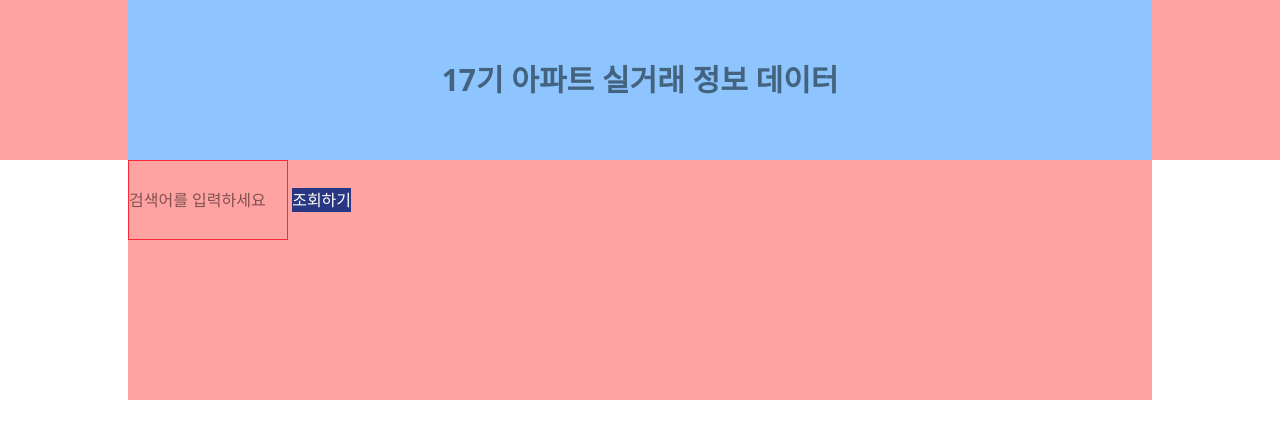
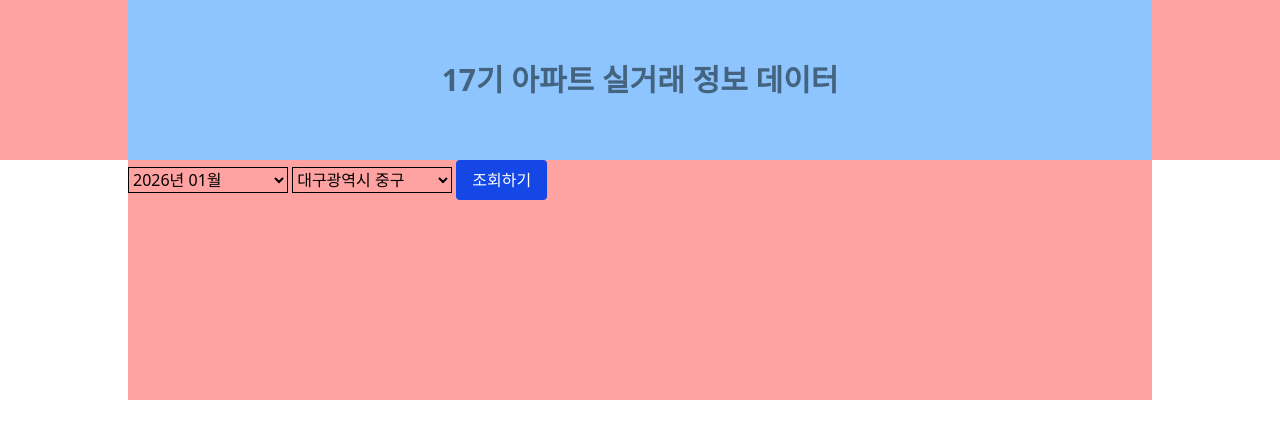
Before and after one commit to baegeunwoo/17-apt-api, a Flask app: page / in a window 1280 px wide. Shown: the top 439 px of the page. Run offline with Flask 3, Linux system fonts and the light colour scheme.

Commit message:
0715 14:18

```diff
--- a/app.py
+++ b/app.py
@@ -1,4 +1,6 @@
-from flask import Flask, render_template
+from flask import Flask, render_template, request
+from scrapper import fetch_apt_trade
+
 
 app = Flask(__name__)
 app.config["TEMPLATES_AUTO_RELOAD"]
@@ -8,10 +10,13 @@ def home():
     return render_template("index.html")
 
 
-@app.route("/hello")
-def hello():
-    return "Hello Flask!"
+@app.route("/search")
+def search():
+    DEAL_YMD = request.args.get("DEAL_YMD")
+    LAWD_CD = request.args.get("LAWD_CD")
+    results = fetch_apt_trade(LAWD_CD, DEAL_YMD)
 
+    return render_template("search.html", results=results)
 
 
 if __name__ == "__main__":
--- a/scrapper.py
+++ b/scrapper.py
@@ -6,7 +6,7 @@ from dotenv import load_dotenv
 load_dotenv()
 SERVICE_KEY = os.getenv("SERVICE_KEY")
 
-def fetch_apt_trade(DEAL_YMD,LAWD_CD):
+def fetch_apt_trade(LAWD_CD,DEAL_YMD):
 
     URL = "https://apis.data.go.kr/1613000/RTMSDataSvcAptTrade/getRTMSDataSvcAptTrade"
 
@@ -35,4 +35,4 @@ def fetch_apt_trade(DEAL_YMD,LAWD_CD):
 
         results.append(row)
 
-    print(results)
+    return results
--- a/templates/index.html
+++ b/templates/index.html
@@ -14,12 +14,28 @@
         </h1>
 
         <div class="w-full h-60 bg-red-300">
-          <input
-            class="w-40 h-20 border border-red-500"
-            type="text"
-            placeholder="검색어를 입력하세요"
-          />
-          <button class="bg-[#293681] text-white">조회하기</button>
+          <form class="w-full" action="/search" class="flex gap-4">
+            <select class="border w-40" name="DEAL_YMD">
+              <option value="202601">2026년 01월</option>
+              <option value="202602">2026년 02월</option>
+              <option value="202603">2026년 03월</option>
+              <option value="202604">2026년 04월</option>
+              <option value="202605">2026년 05월</option>
+              <option value="202606">2026년 06월</option>
+            </select>
+            <select class="border w-40" name="LAWD_CD">
+              <option value="27110">대구광역시 중구</option>
+              <option value="27260">대구광역시 수성구</option>
+              <option value="27170">대구광역시 서구</option>
+              <option value="27230">대구광역시 북구</option>
+              <option value="27140">대구광역시 동구</option>
+            </select>
+            <button
+              class="bg-blue-700 text-white px-4 py-2 rounded cursor-pointer"
+            >
+              조회하기
+            </button>
+          </form>
         </div>
       </div>
     </div>
```
Also changed, not shown: templates/search.html (added, +50 -0 lines).
